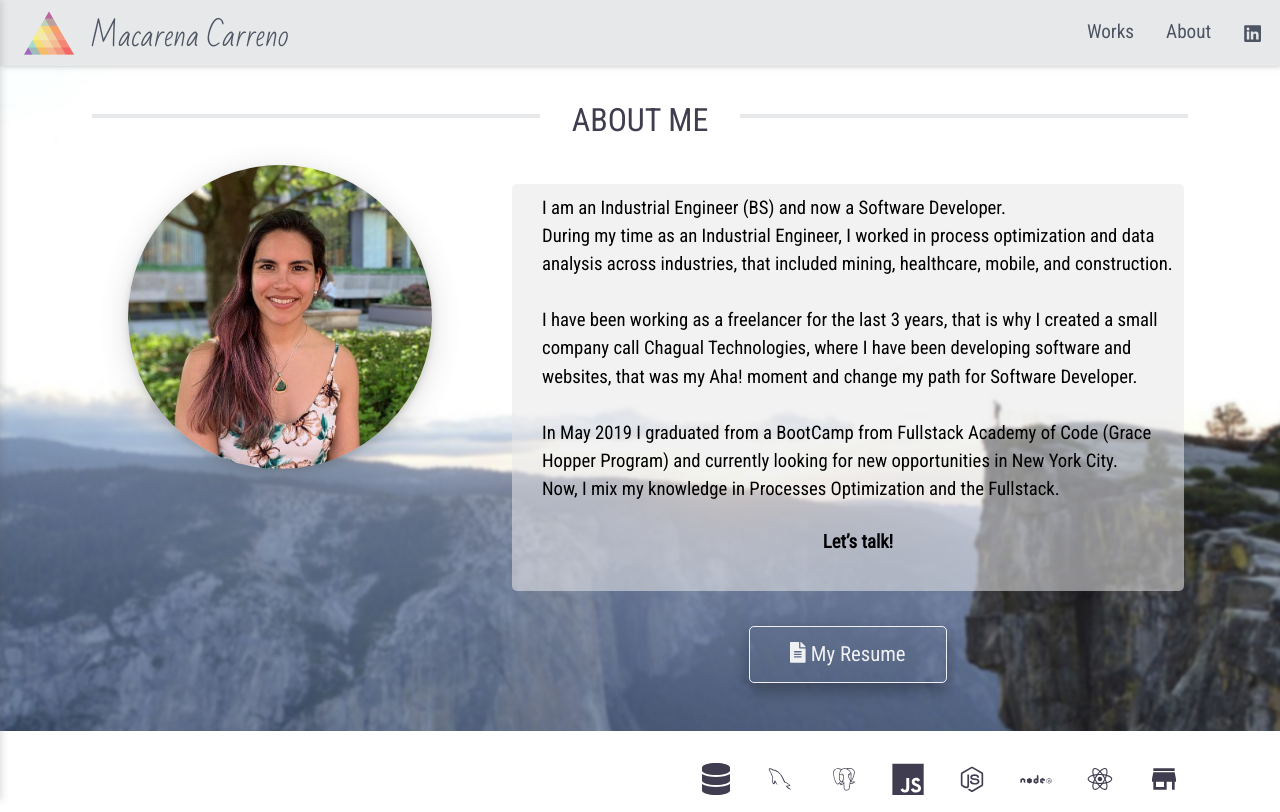
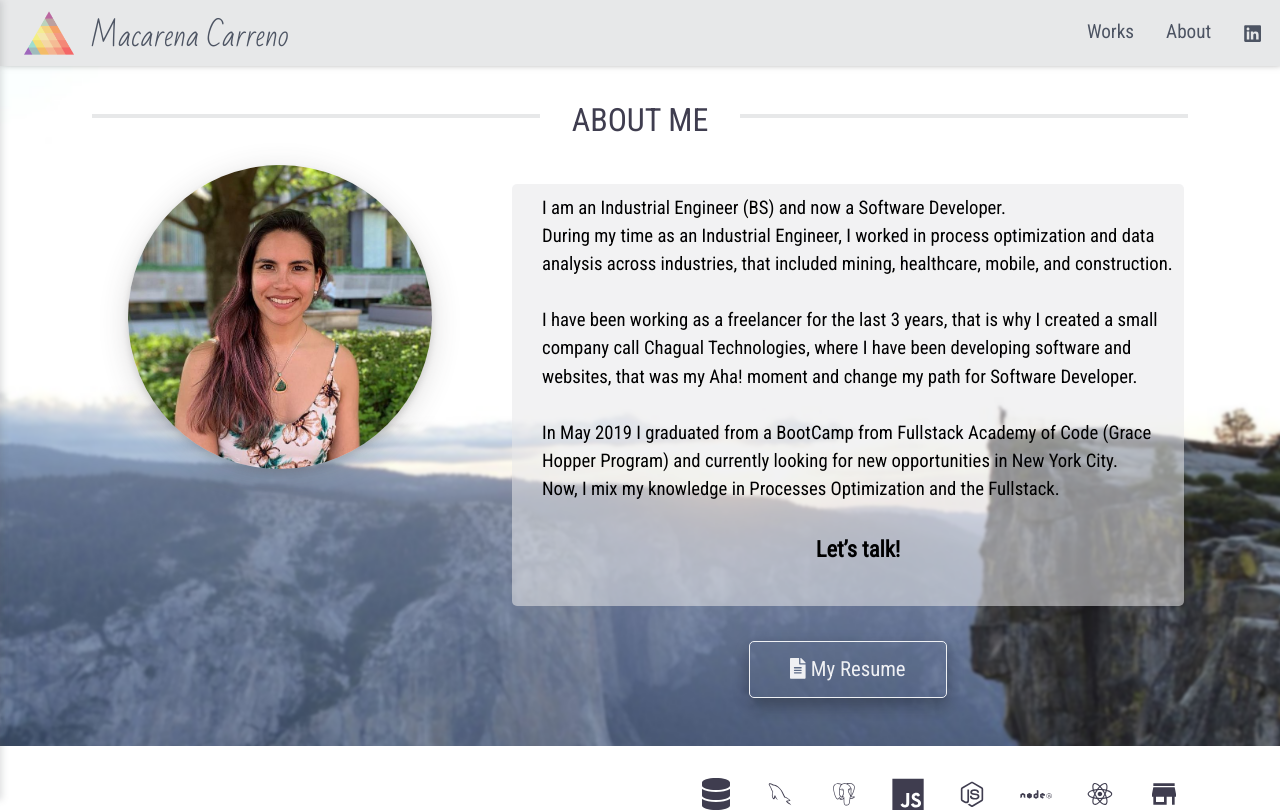
Before and after one commit to MacarenaCarreno/portafolio, a React (Create React App) app in the folder my-app/: page /#/about in a window 1280 px wide. Shown: the top 812 px of the page. Built offline with nearby package versions, Linux system fonts and the light colour scheme.

Commit message:
add links in projects names

```diff
--- a/my-app/src/components/About/About.js
+++ b/my-app/src/components/About/About.js
@@ -49,7 +49,8 @@ function About() {
                   <br />
                   Now, I mix my knowledge in Processes Optimization and the
                   Fullstack.
-                  <h4 className="bold"> Let’s talk!</h4>
+                  <br />
+                  <h4 className="bold-h4"> Let’s talk!</h4>
                 </h3>
 
                 <div className="Parallax-button">
--- a/my-app/src/components/About/Parallax.css
+++ b/my-app/src/components/About/Parallax.css
@@ -51,7 +51,8 @@
   padding: 10px 10px 10px 30px;
 }
 
-.bold {
+.bold-h4 {
   font-weight: bold;
   text-align: center;
+  font-size: 1.2em;
 }
--- a/my-app/src/components/Work/CardDetail.js
+++ b/my-app/src/components/Work/CardDetail.js
@@ -16,7 +16,7 @@ function CardDetail(props) {
 
           <div className="card_content">
             <a
-              href={project.link}
+              href={project.web}
               target="_blank"
               rel="noopener noreferrer"
               title="View Live Demo"
```
